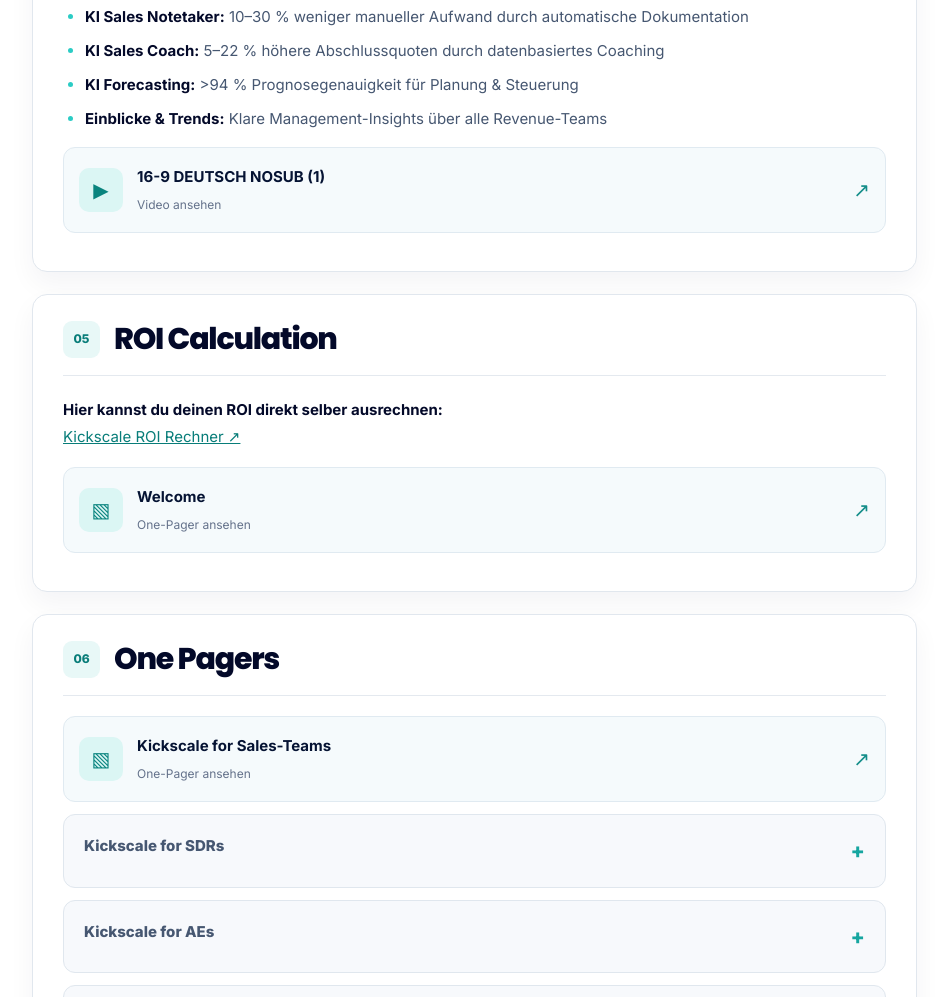
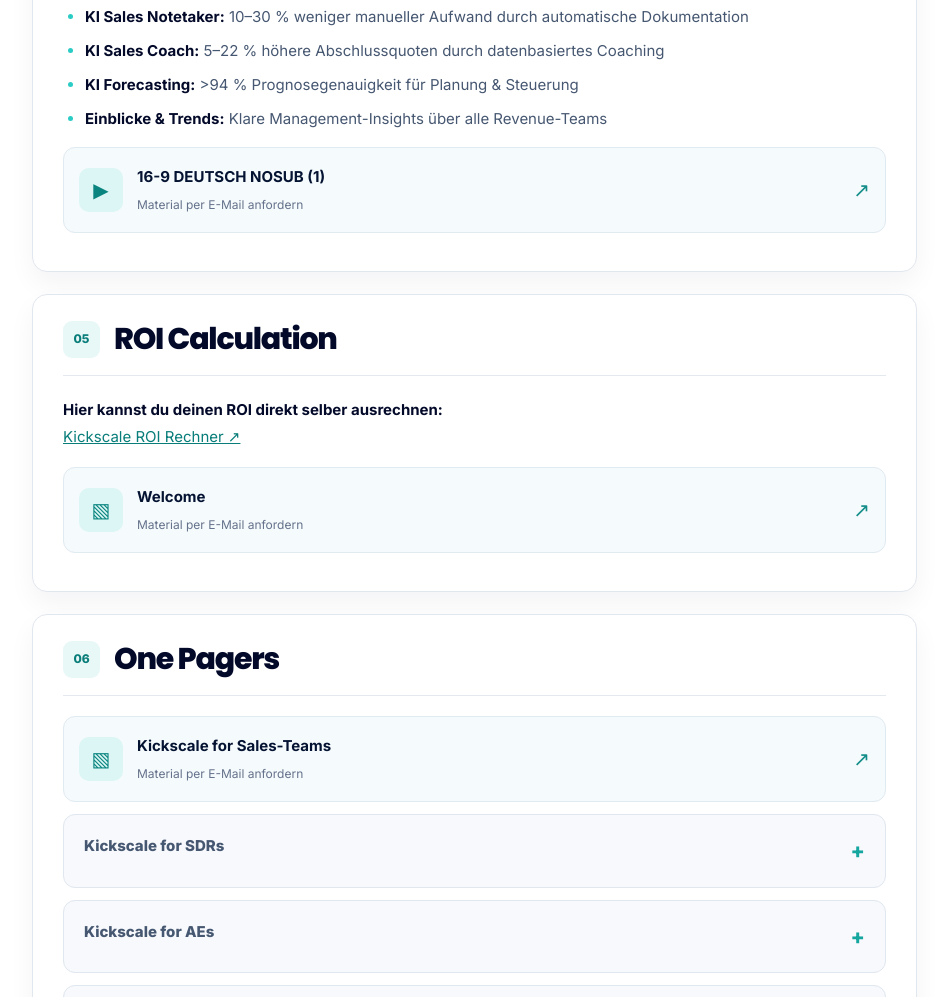
Before and after one commit to geraldzankl/resources.kickscale.si, a plain HTML site: page de/about/index.html in a window 1280 px wide. Shown: the part 2475-3472 px from the top of the page, without its empty margins (288-1236 px from the left). Drawn offline with Linux system fonts and the light colour scheme.

Commit message:
Remove original Notion Sales Room destinations from customer About page

```diff
--- a/de/about/index.html
+++ b/de/about/index.html
@@ -5,7 +5,7 @@
 <section class="sales-section" id="unternehmensprasentation"><div class="sales-section-top"><span class="sales-section-num">02</span><h2>Unternehmenspräsentation</h2></div><div class="sales-section-body"><p><a class="inline-link" href="https://canva.link/vdrgic7w19czpin" target="_blank" rel="noopener noreferrer">Kickscale Unternehmenspräsentation ↗</a><br></p>
 <div class="contact-callout"><div class="contact-emoji">👋</div><div><p>Willkommen im Kickscale Sales Room! Fragen? So erreichen Sie uns:</p>
 <ul><li>Email: sales@kickscale.com</li><li>Telefon: +43 676 62 32 723</li><li>LinkedIn: <a class="inline-link" href="https://www.linkedin.com/company/kickscale/" target="_blank" rel="noopener noreferrer">https://www.linkedin.com/company/kickscale/ ↗</a></li></ul></div></div></div></section>
-<section class="sales-section" id="demo-videos"><div class="sales-section-top"><span class="sales-section-num">03</span><h2>Demo Videos</h2></div><div class="sales-section-body"><details class="notion-toggle"><summary><span>Komplette Kickscale Demo</span><span class="chev">+</span></summary><div class="notion-toggle-body"><a class="attachment" href="https://app.notion.com/p/294b0a72457e81beb93ef156c5dd9bac" target="_blank" rel="noopener noreferrer"><span class="attachment-icon">▶</span><span class="attachment-copy"><strong>Kickscale DEMO DE - Teil 1-3</strong><small>Video ansehen</small></span><span class="attachment-arrow">↗</span></a></div></details>
+<section class="sales-section" id="demo-videos"><div class="sales-section-top"><span class="sales-section-num">03</span><h2>Demo Videos</h2></div><div class="sales-section-body"><details class="notion-toggle"><summary><span>Komplette Kickscale Demo</span><span class="chev">+</span></summary><div class="notion-toggle-body"><a class="attachment" href="mailto:sales@kickscale.com?subject=Kickscale%20collateral%20request%3A%20Kickscale%20DEMO%20DE%20-%20Teil%201-3" target="_blank" rel="noopener noreferrer"><span class="attachment-icon">▶</span><span class="attachment-copy"><strong>Kickscale DEMO DE - Teil 1-3</strong><small>Material per E-Mail anfordern</small></span><span class="attachment-arrow">↗</span></a></div></details>
 <details class="notion-toggle"><summary><span>Sales Coaching Demo</span><span class="chev">+</span></summary><div class="notion-toggle-body"><div class="video-frame"><iframe src="https://iframe.mediadelivery.net/play/479613/87e0f659-dd58-4d98-9b5d-4b93141a03d0" title="Kickscale demo video" loading="lazy" allow="accelerometer; autoplay; encrypted-media; gyroscope; picture-in-picture; fullscreen" allowfullscreen referrerpolicy="strict-origin-when-cross-origin"></iframe></div></div></details>
 <details class="notion-toggle"><summary><span>Deal Forecasting Demo</span><span class="chev">+</span></summary><div class="notion-toggle-body"><div class="video-frame"><iframe src="https://iframe.mediadelivery.net/play/479613/7593f57b-145f-4838-9e15-d92fe24b6166" title="Kickscale demo video" loading="lazy" allow="accelerometer; autoplay; encrypted-media; gyroscope; picture-in-picture; fullscreen" allowfullscreen referrerpolicy="strict-origin-when-cross-origin"></iframe></div></div></details>
 <details class="notion-toggle"><summary><span>Insights Demo</span><span class="chev">+</span></summary><div class="notion-toggle-body"><div class="video-frame"><iframe src="https://iframe.mediadelivery.net/play/479613/f11e4296-3337-4b86-91aa-c15cfa7e72d7" title="Kickscale demo video" loading="lazy" allow="accelerometer; autoplay; encrypted-media; gyroscope; picture-in-picture; fullscreen" allowfullscreen referrerpolicy="strict-origin-when-cross-origin"></iframe></div></div></details></div></section>
@@ -15,12 +15,12 @@
 <p><strong>Ergebnis:</strong> mehr Umsatz, bessere Entscheidungen, weniger operative Reibung.</p>
 <p><strong>Produkte im Überblick:</strong></p>
 <ul><li><strong>KI Sales Notetaker:</strong> 10–30 % weniger manueller Aufwand durch automatische Dokumentation</li><li><strong>KI Sales Coach:</strong> 5–22 % höhere Abschlussquoten durch datenbasiertes Coaching</li><li><strong>KI Forecasting:</strong> &gt;94 % Prognosegenauigkeit für Planung &amp; Steuerung</li><li><strong>Einblicke &amp; Trends:</strong> Klare Management-Insights über alle Revenue-Teams</li></ul>
-<a class="attachment" href="https://app.notion.com/p/294b0a72457e81beb93ef156c5dd9bac" target="_blank" rel="noopener noreferrer"><span class="attachment-icon">▶</span><span class="attachment-copy"><strong>16-9 DEUTSCH NOSUB (1)</strong><small>Video ansehen</small></span><span class="attachment-arrow">↗</span></a></div></section>
+<a class="attachment" href="mailto:sales@kickscale.com?subject=Kickscale%20collateral%20request%3A%2016-9%20DEUTSCH%20NOSUB%20(1)" target="_blank" rel="noopener noreferrer"><span class="attachment-icon">▶</span><span class="attachment-copy"><strong>16-9 DEUTSCH NOSUB (1)</strong><small>Material per E-Mail anfordern</small></span><span class="attachment-arrow">↗</span></a></div></section>
 <section class="sales-section" id="roi-calculation"><div class="sales-section-top"><span class="sales-section-num">05</span><h2>ROI Calculation</h2></div><div class="sales-section-body"><p><strong>Hier kannst du deinen ROI direkt selber ausrechnen: <br></strong><a class="inline-link" href="https://vallie-wehner-77.convertcalculator.com/kickscale-calculator/" target="_blank" rel="noopener noreferrer">Kickscale ROI Rechner ↗</a><strong><br></strong></p>
-<a class="attachment" href="https://app.notion.com/p/294b0a72457e81beb93ef156c5dd9bac" target="_blank" rel="noopener noreferrer"><span class="attachment-icon">▧</span><span class="attachment-copy"><strong>Welcome</strong><small>One-Pager ansehen</small></span><span class="attachment-arrow">↗</span></a></div></section>
-<section class="sales-section" id="one-pagers"><div class="sales-section-top"><span class="sales-section-num">06</span><h2>One Pagers</h2></div><div class="sales-section-body"><a class="attachment" href="https://app.notion.com/p/294b0a72457e81beb93ef156c5dd9bac" target="_blank" rel="noopener noreferrer"><span class="attachment-icon">▧</span><span class="attachment-copy"><strong>Kickscale for Sales-Teams</strong><small>One-Pager ansehen</small></span><span class="attachment-arrow">↗</span></a>
-<details class="notion-toggle"><summary><span>Kickscale for SDRs</span><span class="chev">+</span></summary><div class="notion-toggle-body"><a class="attachment" href="https://app.notion.com/p/294b0a72457e81beb93ef156c5dd9bac" target="_blank" rel="noopener noreferrer"><span class="attachment-icon">▧</span><span class="attachment-copy"><strong>Kickscale for SDRs</strong><small>One-Pager ansehen</small></span><span class="attachment-arrow">↗</span></a></div></details>
-<details class="notion-toggle"><summary><span>Kickscale for AEs</span><span class="chev">+</span></summary><div class="notion-toggle-body"><a class="attachment" href="https://app.notion.com/p/294b0a72457e81beb93ef156c5dd9bac" target="_blank" rel="noopener noreferrer"><span class="attachment-icon">▧</span><span class="attachment-copy"><strong>Kickscale for AEs</strong><small>One-Pager ansehen</small></span><span class="attachment-arrow">↗</span></a></div></details>
-<details class="notion-toggle"><summary><span>Kickscale for CSM</span><span class="chev">+</span></summary><div class="notion-toggle-body"><a class="attachment" href="https://app.notion.com/p/294b0a72457e81beb93ef156c5dd9bac" target="_blank" rel="noopener noreferrer"><span class="attachment-icon">▧</span><span class="attachment-copy"><strong>Kickscale for CSMs</strong><small>One-Pager ansehen</small></span><span class="attachment-arrow">↗</span></a></div></details>
-<details class="notion-toggle"><summary><span>Kickscale for Head of Sales</span><span class="chev">+</span></summary><div class="notion-toggle-body"><a class="attachment" href="https://app.notion.com/p/294b0a72457e81beb93ef156c5dd9bac" target="_blank" rel="noopener noreferrer"><span class="attachment-icon">▧</span><span class="attachment-copy"><strong>Kickscale for Head of Sales</strong><small>One-Pager ansehen</small></span><span class="attachment-arrow">↗</span></a></div></details></div></section>
+<a class="attachment" href="mailto:sales@kickscale.com?subject=Kickscale%20collateral%20request%3A%20Welcome" target="_blank" rel="noopener noreferrer"><span class="attachment-icon">▧</span><span class="attachment-copy"><strong>Welcome</strong><small>Material per E-Mail anfordern</small></span><span class="attachment-arrow">↗</span></a></div></section>
+<section class="sales-section" id="one-pagers"><div class="sales-section-top"><span class="sales-section-num">06</span><h2>One Pagers</h2></div><div class="sales-section-body"><a class="attachment" href="mailto:sales@kickscale.com?subject=Kickscale%20collateral%20request%3A%20Kickscale%20for%20Sales-Teams" target="_blank" rel="noopener noreferrer"><span class="attachment-icon">▧</span><span class="attachment-copy"><strong>Kickscale for Sales-Teams</strong><small>Material per E-Mail anfordern</small></span><span class="attachment-arrow">↗</span></a>
+<details class="notion-toggle"><summary><span>Kickscale for SDRs</span><span class="chev">+</span></summary><div class="notion-toggle-body"><a class="attachment" href="mailto:sales@kickscale.com?subject=Kickscale%20collateral%20request%3A%20Kickscale%20for%20SDRs" target="_blank" rel="noopener noreferrer"><span class="attachment-icon">▧</span><span class="attachment-copy"><strong>Kickscale for SDRs</strong><small>Material per E-Mail anfordern</small></span><span class="attachment-arrow">↗</span></a></div></details>
+<details class="notion-toggle"><summary><span>Kickscale for AEs</span><span class="chev">+</span></summary><div class="notion-toggle-body"><a class="attachment" href="mailto:sales@kickscale.com?subject=Kickscale%20collateral%20request%3A%20Kickscale%20for%20AEs" target="_blank" rel="noopener noreferrer"><span class="attachment-icon">▧</span><span class="attachment-copy"><strong>Kickscale for AEs</strong><small>Material per E-Mail anfordern</small></span><span class="attachment-arrow">↗</span></a></div></details>
+<details class="notion-toggle"><summary><span>Kickscale for CSM</span><span class="chev">+</span></summary><div class="notion-toggle-body"><a class="attachment" href="mailto:sales@kickscale.com?subject=Kickscale%20collateral%20request%3A%20Kickscale%20for%20CSMs" target="_blank" rel="noopener noreferrer"><span class="attachment-icon">▧</span><span class="attachment-copy"><strong>Kickscale for CSMs</strong><small>Material per E-Mail anfordern</small></span><span class="attachment-arrow">↗</span></a></div></details>
+<details class="notion-toggle"><summary><span>Kickscale for Head of Sales</span><span class="chev">+</span></summary><div class="notion-toggle-body"><a class="attachment" href="mailto:sales@kickscale.com?subject=Kickscale%20collateral%20request%3A%20Kickscale%20for%20Head%20of%20Sales" target="_blank" rel="noopener noreferrer"><span class="attachment-icon">▧</span><span class="attachment-copy"><strong>Kickscale for Head of Sales</strong><small>Material per E-Mail anfordern</small></span><span class="attachment-arrow">↗</span></a></div></details></div></section>
 <section class="sales-section" id="privacy-center"><div class="sales-section-top"><span class="sales-section-num">07</span><h2>Privacy Center</h2></div><div class="sales-section-body"><p><a class="inline-link" href="https://app.notion.com/p/29ab0a72457e80e18879ede407d2ecb1" target="_blank" rel="noopener noreferrer">Kickscale Privacy Center - DE ↗</a></p></div></section></div></main><footer><div class="container foot"><span>© 2026 Kickscale FlexCo</span><div><a href="/de/support/">Support</a><a href="https://www.kickscale.com/legal" target="_blank" rel="noopener noreferrer">Datenschutz & Sicherheit</a><a href="mailto:sales@kickscale.com">sales@kickscale.com</a></div></div></footer></body></html>
```
